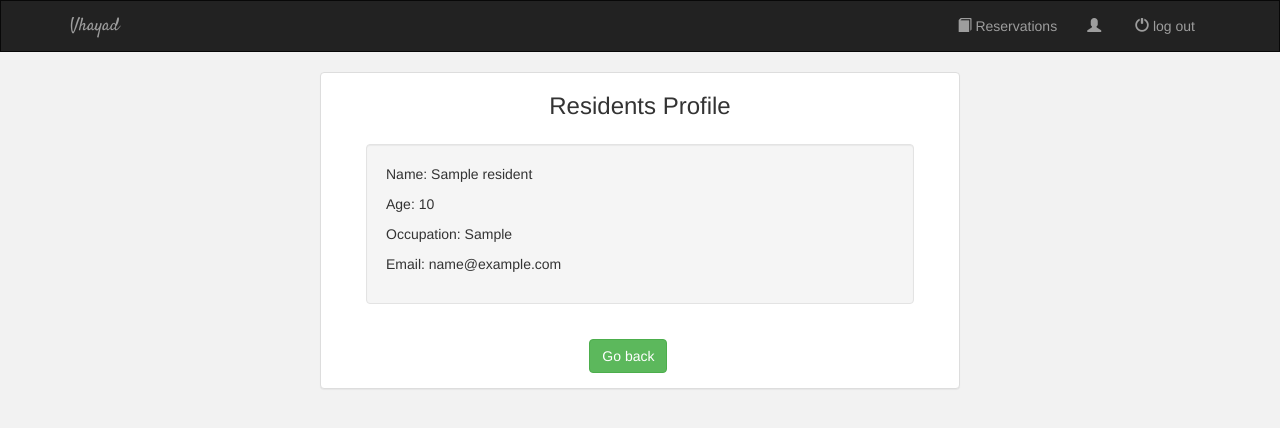
After one commit to Reika98/Vhayad, a Django app: page /vahay/residents/profile/1/ in a window 1280 px wide. The commit adds this page. Shown: the top 428 px of the page. Run offline with Django 3.2, Linux system fonts and the light colour scheme; tables that the repository leaves empty hold one stand-in row (values such as "Sample post"); some libraries are stand-ins or nearby versions.

Commit message:
added reservation and residents

```diff
--- /dev/null
+++ b/vahay/templates/vahay/residentProfile.html
@@ -0,0 +1,24 @@
+{% extends 'base.html' %}
+{% block title %}{{ resident.name }}{% endblock %}
+
+{% block body %}
+	<section class="residents">
+	  <div class="panel panel-default col-lg-6 col-lg-offset-3">
+		<h3 style="text-align:center;">Residents Profile</h3>
+			<div class="panel-body">
+				<div class="container-fluid">
+					<div class="well col-lg-12">
+						<p>Name: {{ resident.name }}</p>
+						<p>Age: {{ resident.age }}</p>
+						<p>Occupation: {{ resident.occupation }}</p>
+						<p>Email: {{ resident.email }}</p>
+					</div>
+				</div>
+			</div>
+
+		<a href="#" class="btn btn-success col-lg-offset-5" style="margin-bottom: 15px;">Go back</a>
+		</div>
+	</section>
+
+
+{% endblock %}
--- a/vahay/urls.py
+++ b/vahay/urls.py
@@ -9,6 +9,9 @@ urlpatterns = [
     url(r'^add-vahay/$', views.add_vahay, name='add_vahay'),
     url(r'^(?P<pk>\d+)/edit-vahay/$', views.edit_vahay, name='edit_vahay'),
 	url(r'^delete-vahay/(?P<pk>\d+)/$', views.delete_vahay, name='delete_vahay'),
+	url(r'^residents/delete-resident/(?P<pk>\d+)/$', views.delete_resident, name='delete_resident'),
+	url(r'^residents/profile/(?P<pk>\d+)/$', views.resident_profile, name='resident_profile'),
+	url(r'^reservations/$', views.reservations, name='reservations'),
 
 	# url(r'^delete-vahay/(?P<pk>\d+)/$', views.delete_vahay, name='delete_vahay
 	url(r'^approve/(?P<pk>\d+)/$', views.approve_reservation, name='approve_reservation'),
--- a/vahay/views.py
+++ b/vahay/views.py
@@ -84,6 +84,28 @@ def delete_vahay(request, pk):
 	vahay.delete()
 
 	return redirect('/')
+
+
+def delete_resident(request, pk):
+	resident = get_object_or_404(Resident, pk=pk)
+	resident.delete()
+
+	return redirect('/')
+
+
+def resident_profile(request, pk):
+	resident = get_object_or_404(Resident, pk=pk)
+	context = {
+		'resident': resident
+	}
+
+	return render(request, 'vahay/residentProfile.html', context=context)
+
+
+def reservations(request):
+	return render(request, 'vahay/reservations.html')
+
+
 
 
 def get_list_reservation(request, pk):
--- a/vhayad/templates/base.html
+++ b/vhayad/templates/base.html
@@ -28,6 +28,11 @@
 
 				<ul class="nav navbar-nav navbar-right">
 					<li>
+						<a href="{% url 'vahay:reservations' %}">
+							<span class="glyphicon glyphicon-book" aria-hidden="true"></span>&nbsp;Reservations
+						</a>
+					</li>
+					<li>
 						<a href="#">
 							<span class="glyphicon glyphicon-user" aria-hidden="true"></span>&nbsp;
 							{% block user %}{{ user.username }}{% endblock %}
```
Also changed, not shown: vahay/templates/vahay/reservations.html (added, +17 -0 lines), vahay/templates/vahay/vahayDetails.html (+2 -21 lines).
